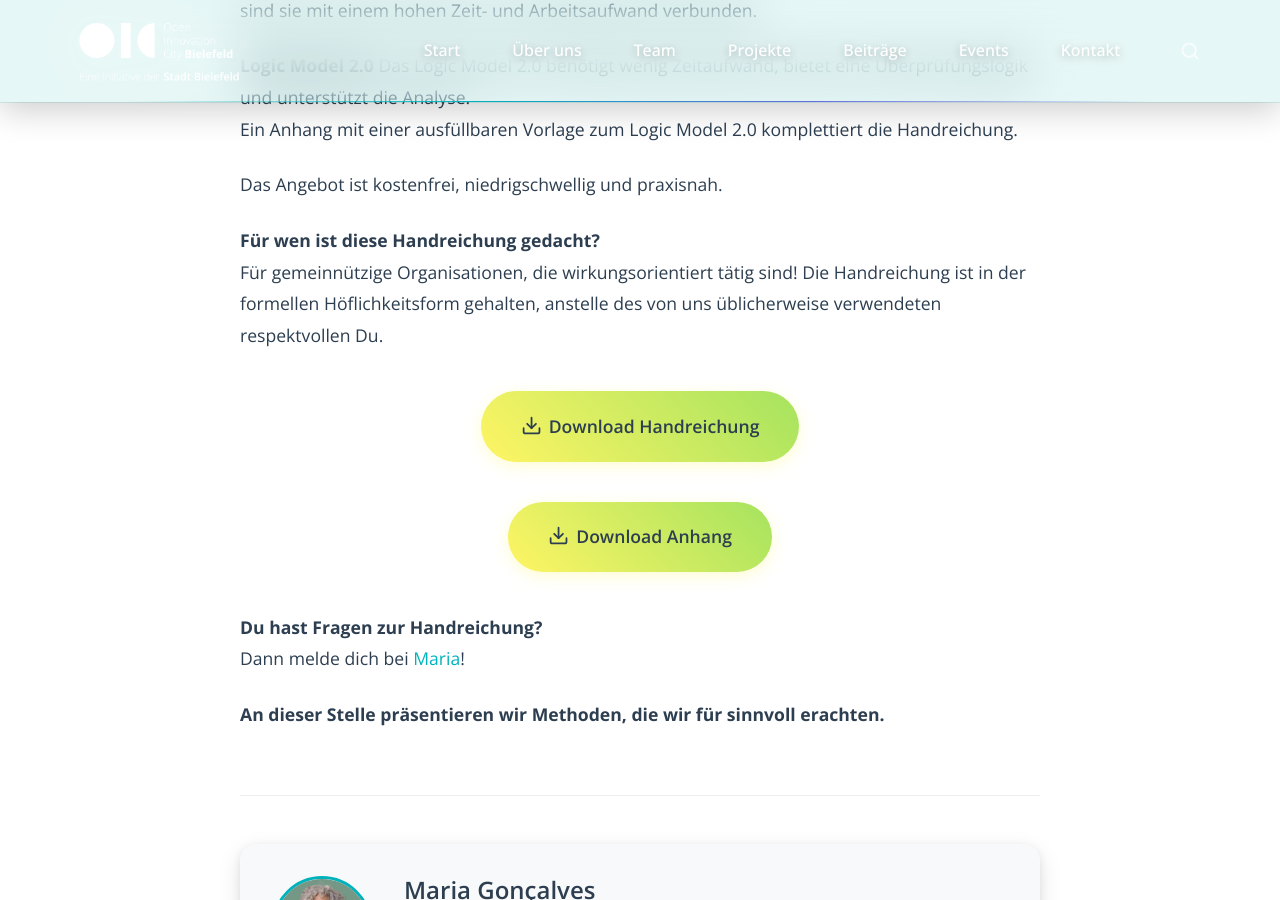
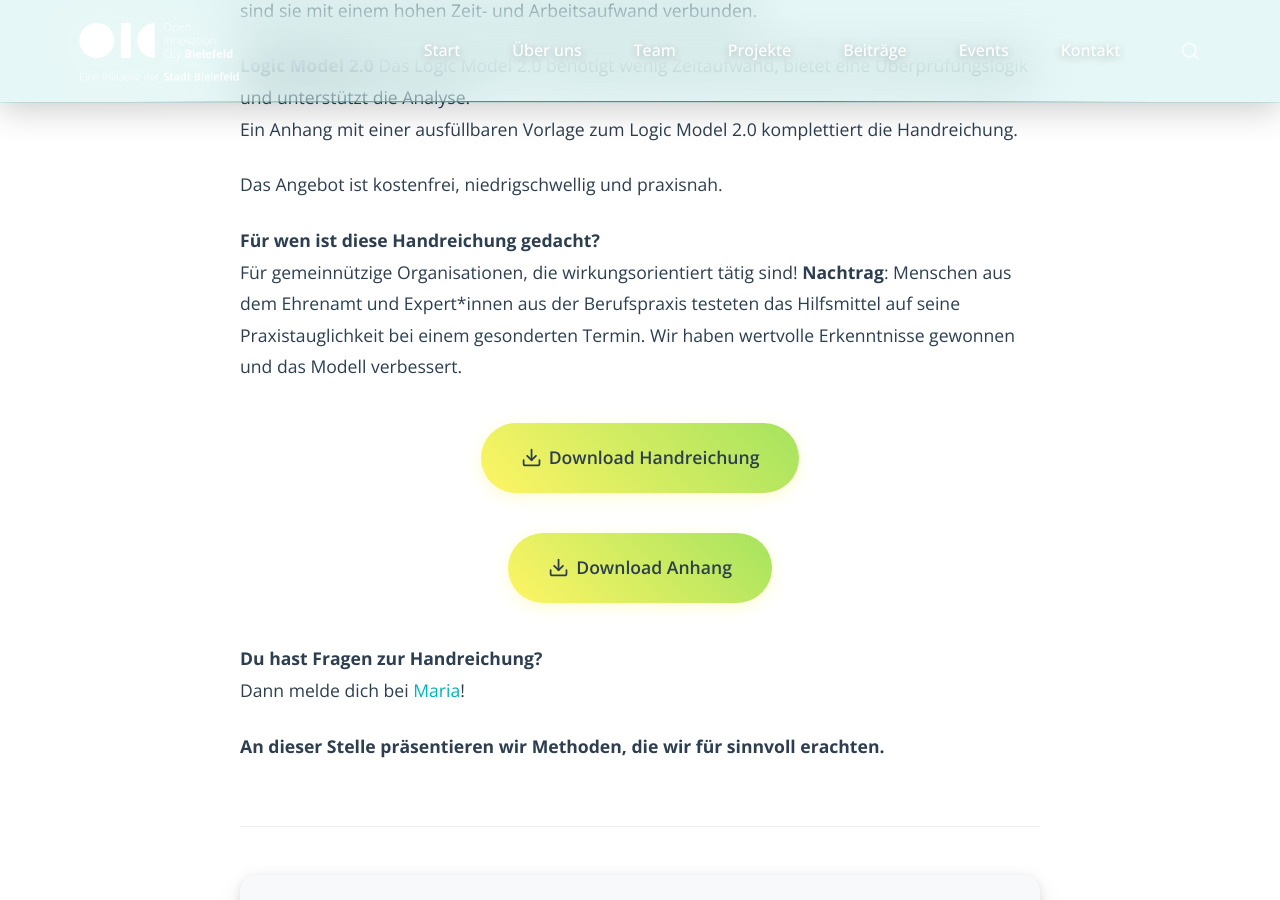
Before and after one commit to Open-Innovation-City/oic-bielefeld-website, a Jekyll site: the page built from _beitraege/handreichung-wirkungsorientierung.md, in a window 1280 px wide and 900 px high, scrolled down 1131 px. Built offline with Jekyll 4.4.1, drawn with Linux system fonts in a browser that asks for light colours.

Commit message:
Update handreichung-wirkungsorientierung.md
Nachtrag zur getesteten Handreichung sowie dem Anhang eingefügt.
Neue Versionen verlinkt.

```diff
--- a/_beitraege/handreichung-wirkungsorientierung.md
+++ b/_beitraege/handreichung-wirkungsorientierung.md
@@ -27,11 +27,11 @@ Das Angebot ist kostenfrei, niedrigschwellig und praxisnah.
 
 **Für wen ist diese Handreichung gedacht?**
 Für gemeinnützige Organisationen, die wirkungsorientiert tätig sind!
-Die Handreichung ist in der formellen Höflichkeitsform gehalten, anstelle des von uns üblicherweise verwendeten respektvollen Du.
+**Nachtrag**: Menschen aus dem Ehrenamt und Expert*innen aus der Berufspraxis testeten das Hilfsmittel auf seine Praxistauglichkeit bei einem gesonderten Termin. Wir haben wertvolle Erkenntnisse gewonnen und das Modell verbessert.
 
-{% include cta-button.html text="Download Handreichung" url="/assets/downloads/OIC_Handreichung_Wirkungsorientierung.pdf" download=true %}
+{% include cta-button.html text="Download Handreichung" url="/assets/downloads/OIC_Handreichung_Wirkungsorientierung_Vs2.pdf" download=true %}
 
-{% include cta-button.html text="Download Anhang" url="/assets/downloads/Anhang_OIC_Wirkungsorientierung.docx" download=true %}
+{% include cta-button.html text="Download Anhang" url="/assets/downloads/Anhang_OIC_Wirkungsorientierung_Vs2.docx" download=true %}
 
 **Du hast Fragen zur Handreichung?**
 Dann melde dich bei [Maria](mailto:maria.goncalves@bielefeld.de)!
```
